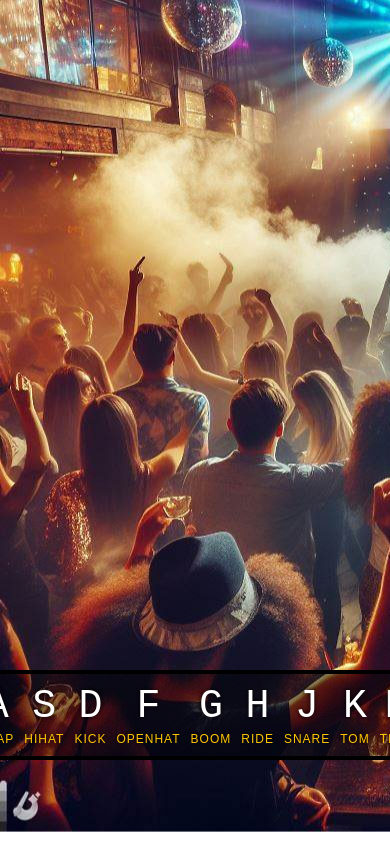
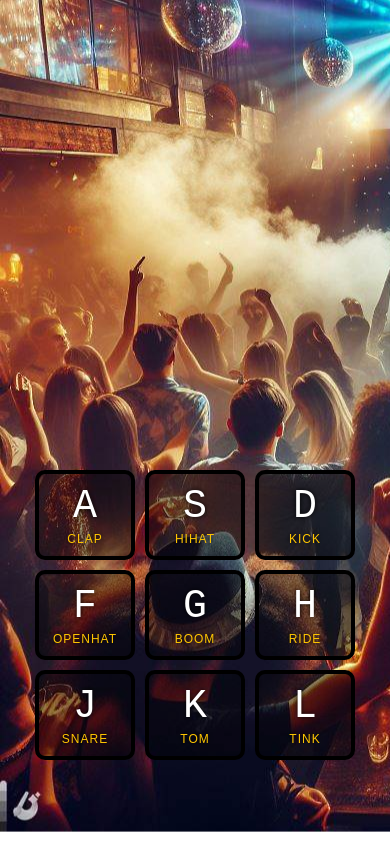
Before and after one commit to varma02/Drums, a plain HTML site: page index.html in a window 390 px wide. Shown: the top 844 px of the page. Drawn offline with Linux system fonts and the light colour scheme.

Commit message:
responsive fix

```diff
--- a/index.html
+++ b/index.html
@@ -10,42 +10,42 @@
   <img class="bg-img" src="bg.jpg" alt="Background image: people in a club partying">
 
   <div class="keys">
-    <div data-key="65" class="key">
+    <button data-key="65" class="key" onclick="playSoundOnClick(this)">
       <kbd>A</kbd>
       <span class="sound">clap</span>
-    </div>
-    <div data-key="83" class="key">
+    </button>
+    <button data-key="83" class="key" onclick="playSoundOnClick(this)">
       <kbd>S</kbd>
       <span class="sound">hihat</span>
-    </div>
-    <div data-key="68" class="key">
+    </button>
+    <button data-key="68" class="key" onclick="playSoundOnClick(this)">
       <kbd>D</kbd>
       <span class="sound">kick</span>
-    </div>
-    <div data-key="70" class="key">
+    </button>
+    <button data-key="70" class="key" onclick="playSoundOnClick(this)">
       <kbd>F</kbd>
       <span class="sound">openhat</span>
-    </div>
-    <div data-key="71" class="key">
+    </button>
+    <button data-key="71" class="key" onclick="playSoundOnClick(this)">
       <kbd>G</kbd>
       <span class="sound">boom</span>
-    </div>
-    <div data-key="72" class="key">
+    </button>
+    <button data-key="72" class="key" onclick="playSoundOnClick(this)">
       <kbd>H</kbd>
       <span class="sound">ride</span>
-    </div>
-    <div data-key="74" class="key">
+    </button>
+    <button data-key="74" class="key" onclick="playSoundOnClick(this)">
       <kbd>J</kbd>
       <span class="sound">snare</span>
-    </div>
-    <div data-key="75" class="key">
+    </button>
+    <button data-key="75" class="key" onclick="playSoundOnClick(this)">
       <kbd>K</kbd>
       <span class="sound">tom</span>
-    </div>
-    <div data-key="76" class="key">
+    </button>
+    <button data-key="76" class="key" onclick="playSoundOnClick(this)">
       <kbd>L</kbd>
       <span class="sound">tink</span>
-    </div>
+    </button>
   </div>
 
   <audio data-key="65" src="sounds/clap.wav"></audio>
@@ -69,7 +69,7 @@
 
   function playSound(e) {
     const audio = document.querySelector(`audio[data-key="${e.keyCode}"]`);
-    const key = document.querySelector(`div[data-key="${e.keyCode}"]`);
+    const key = document.querySelector(`button[data-key="${e.keyCode}"]`);
     if (!audio) return;
 
     key.classList.add('playing');
@@ -81,6 +81,10 @@
     timer = setTimeout(()=>bgimg.style.animationPlayState = "paused", 1000)
   }
 
+  function playSoundOnClick(e) {
+    playSound({keyCode: e.dataset.key})
+  }
+
   const keys = Array.from(document.querySelectorAll('.key'));
   keys.forEach(key => key.addEventListener('transitionend', removeTransition));
   document.addEventListener('keydown', playSound);
--- a/style.css
+++ b/style.css
@@ -95,3 +95,15 @@ body {
     transform: translateY(-60%);
   }
 }
+
+@media screen and (max-width: 800px) {
+  .keys {
+    gap: 1rem;
+    flex-wrap: wrap;
+    align-content: end;
+  }
+  .key {
+    border-radius: 1rem !important;
+    border: .4rem solid black;
+  }
+}
```
